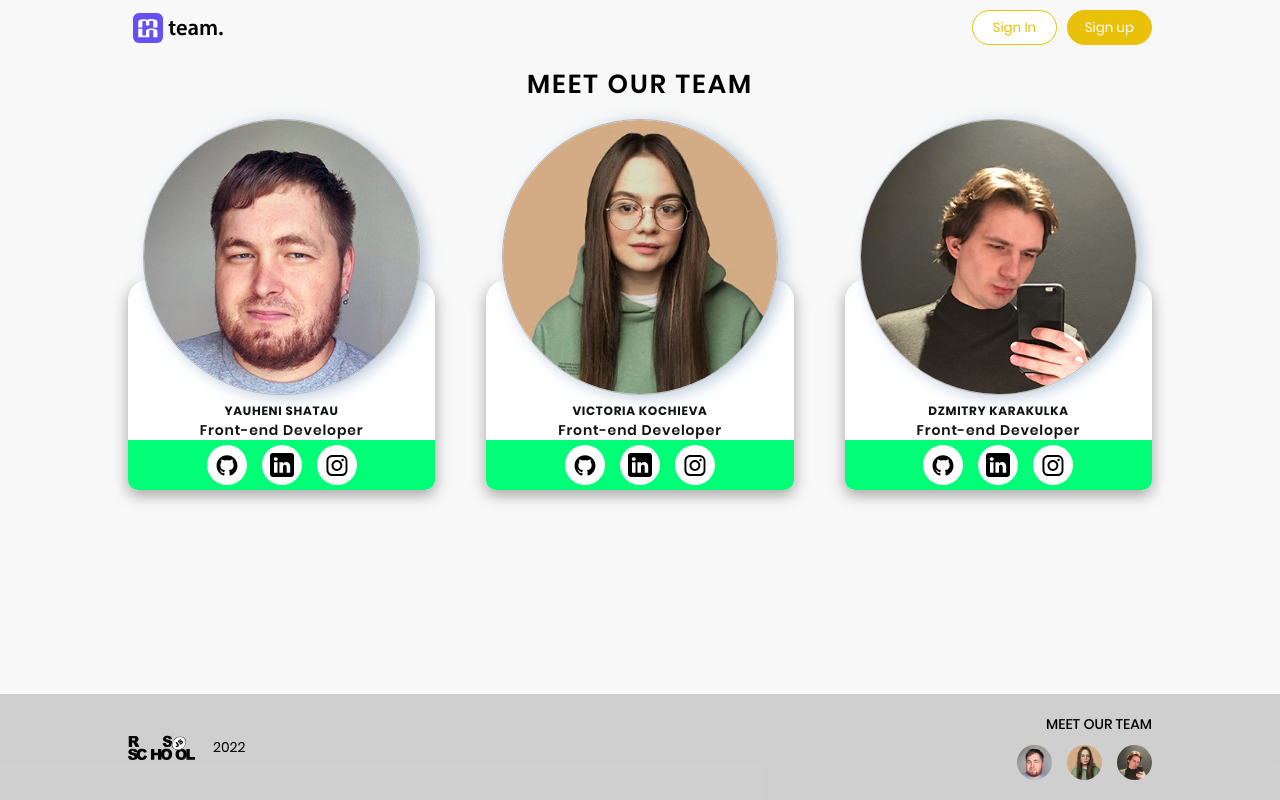
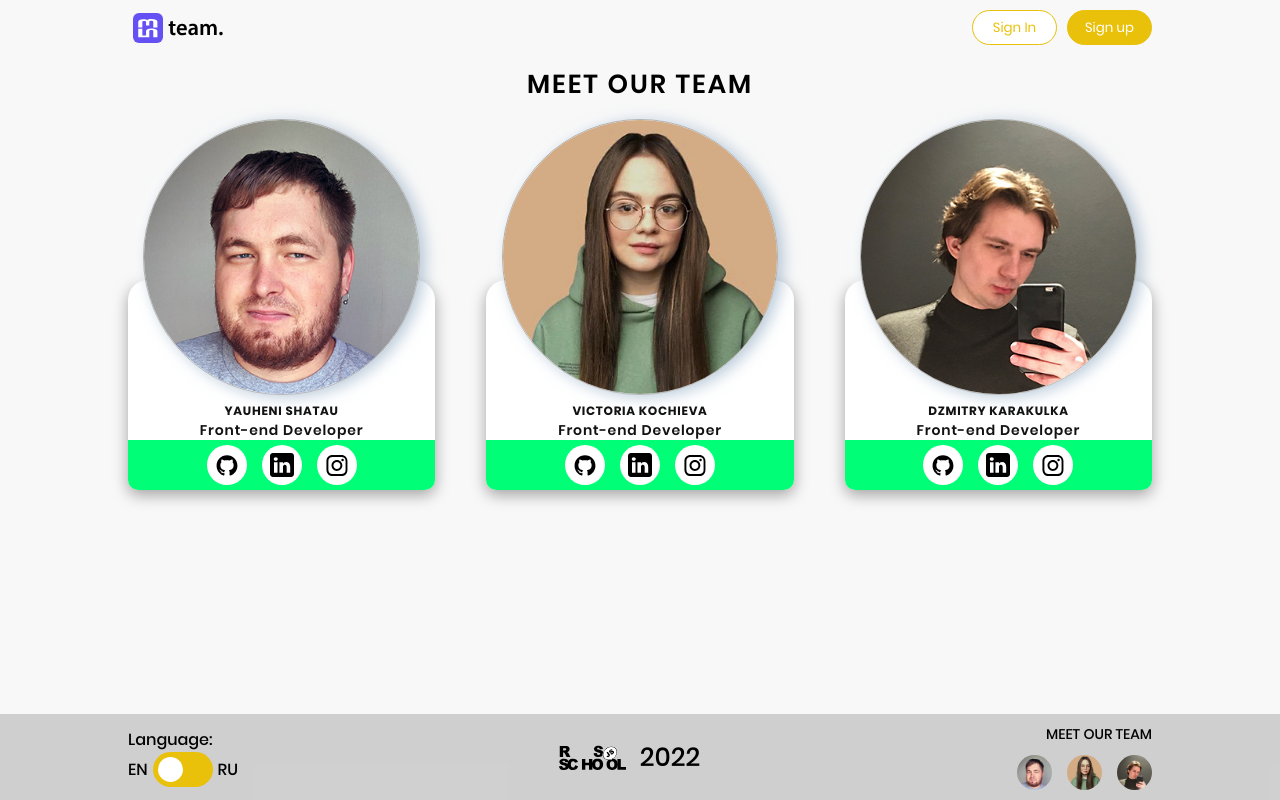
Before and after one commit to jack13only/project-management-app, a React (Create React App) app: page / in a window 1280 px wide. Built offline with nearby package versions, Linux system fonts and the light colour scheme; no server answers.

Commit message:
feat: add switcher button (Thu, May 26, 2022  7:03:09 AM)

```diff
--- a/src/components/buttons/switcher/Switcher.scss
+++ b/src/components/buttons/switcher/Switcher.scss
@@ -1,4 +1,8 @@
 @import '../../../sass/Constants.scss';
+
+.form__container {
+  font-weight: $fw-medium;
+}
 
 .switcher__container {
   display: flex;
@@ -26,7 +30,7 @@
   left: 0;
   right: 0;
   bottom: 0;
-  background-color: pink;
+  background-color: $color-yellow;
   -webkit-transition: $transition;
   transition: $transition;
 }
@@ -44,11 +48,11 @@
 }
 
 input:checked + .slider {
-  background-color: #2196f3;
+  background-color: $color-blue-light;
 }
 
 input:focus + .slider {
-  box-shadow: 0 0 1px #2196f3;
+  box-shadow: 0 0 1px $color-blue-light;
 }
 
 input:checked + .slider:before {
--- a/src/components/layout/footer/Footer.scss
+++ b/src/components/layout/footer/Footer.scss
@@ -1,7 +1,7 @@
 @import '../../../sass/Constants.scss';
 
 .footer {
-  padding: $base * 4 0;
+  padding: $base * 2 0;
   width: 100%;
   height: auto;
   background: $color-dark-02;
@@ -12,10 +12,13 @@
 }
 
 .footer__info {
-  display: flex;
-  row-gap: $base * 2;
-  column-gap: $base * 2;
-  align-items: center;
+  @include flexCenter;
+  gap: $base * 2;
+  flex-wrap: wrap;
+
+  @media (max-width: $breakpoint-xs-min) {
+    gap: $base;
+  }
 }
 
 .footer__link {
@@ -34,8 +37,7 @@
   background-image: url('../../../images/icons/rs_school_logo.svg');
   background-size: contain;
   background-repeat: no-repeat;
-  background-position: left center;
-  transform: scale(1);
+  background-position: center;
   transition: $transition;
 
   &:hover {
@@ -56,12 +58,17 @@
   @include poppins;
   font-size: $fs-m;
   font-weight: $fw-medium;
+  text-align: end;
   text-transform: uppercase;
 }
 
 .footer__contacts {
   @include flexCenter;
   column-gap: $base * 3;
+
+  @media (max-width: $breakpoint-xs-min) {
+    column-gap: $base * 2;
+  }
 }
 
 .footer__contact {
@@ -100,7 +107,10 @@
 
 .footer__year {
   @include poppins;
-  flex-basis: 20%;
-  font-size: $fs-m;
-  text-align: left;
+  font-size: $fs-xxl;
+  font-weight: $fw-medium;
+
+  @media (max-width: $breakpoint-xs-min) {
+    font-size: $fs-l;
+  }
 }
--- a/src/components/layout/footer/Footer.tsx
+++ b/src/components/layout/footer/Footer.tsx
@@ -1,5 +1,6 @@
 import { FC } from 'react';
 import { FooterLink } from './FooterLink';
+import { Switcher } from '../../buttons';
 
 import './Footer.scss';
 
@@ -7,6 +8,15 @@ const Footer: FC = () => {
   return (
     <footer data-testid="footer" className="footer">
       <div className="wrapper footer__wrapper">
+        <Switcher
+          description="Language:"
+          type="checkbox"
+          id="language"
+          name="language"
+          firstValue="EN"
+          secondValue="RU"
+          defaultChecked={false}
+        />
         <div className="footer__info">
           <div className="footer__logo">
             <FooterLink
@@ -16,7 +26,6 @@ const Footer: FC = () => {
           </div>
           <span className="footer__year">2022</span>
         </div>
-
         <div className="footer__team">
           <h4 className="footer__title">Meet our team</h4>
           <ul className="footer__contacts">
--- a/src/components/layout/header/Header.tsx
+++ b/src/components/layout/header/Header.tsx
@@ -17,7 +17,7 @@ const Header: FC = () => {
   const [postBoard] = usePostBoardMutation();
   const [scrolledPage, isScrolledPage] = useState(false);
   const body = window.document.body as HTMLBodyElement;
-  const heightScrollTop = 10;
+  const heightScrollTop = 1;
   const navigate = useNavigate();
   const location = useLocation();
   const { userToken } = useAppSelector((state) => state.authStorage);
--- a/src/sass/Constants.scss
+++ b/src/sass/Constants.scss
@@ -130,6 +130,7 @@ $color-grey-dark: rgba(156, 156, 156, 1);
 $color-orange: rgba(211, 118, 12, 1);
 $color-green: rgba(0, 255, 119, 1);
 $color-blue: rgba(0, 3, 51, 1);
+$color-blue-light: rgba(33, 150, 243, 1);
 $color-yellow: rgba(233, 192, 10, 1);
 $color-yellow-dark: rgba(235, 159, 19, 0.25);
 $color-purple-06: rgba(101, 81, 243, 0.6);
```
